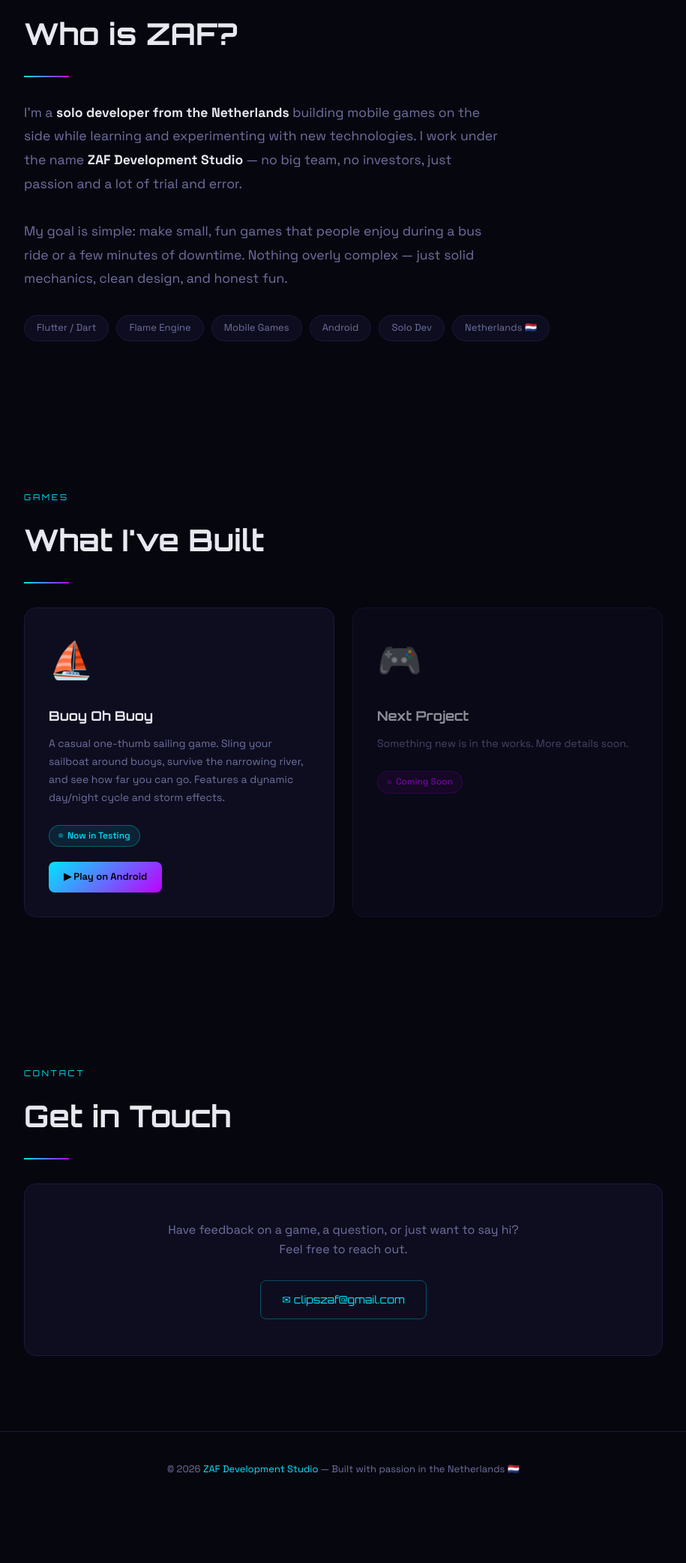
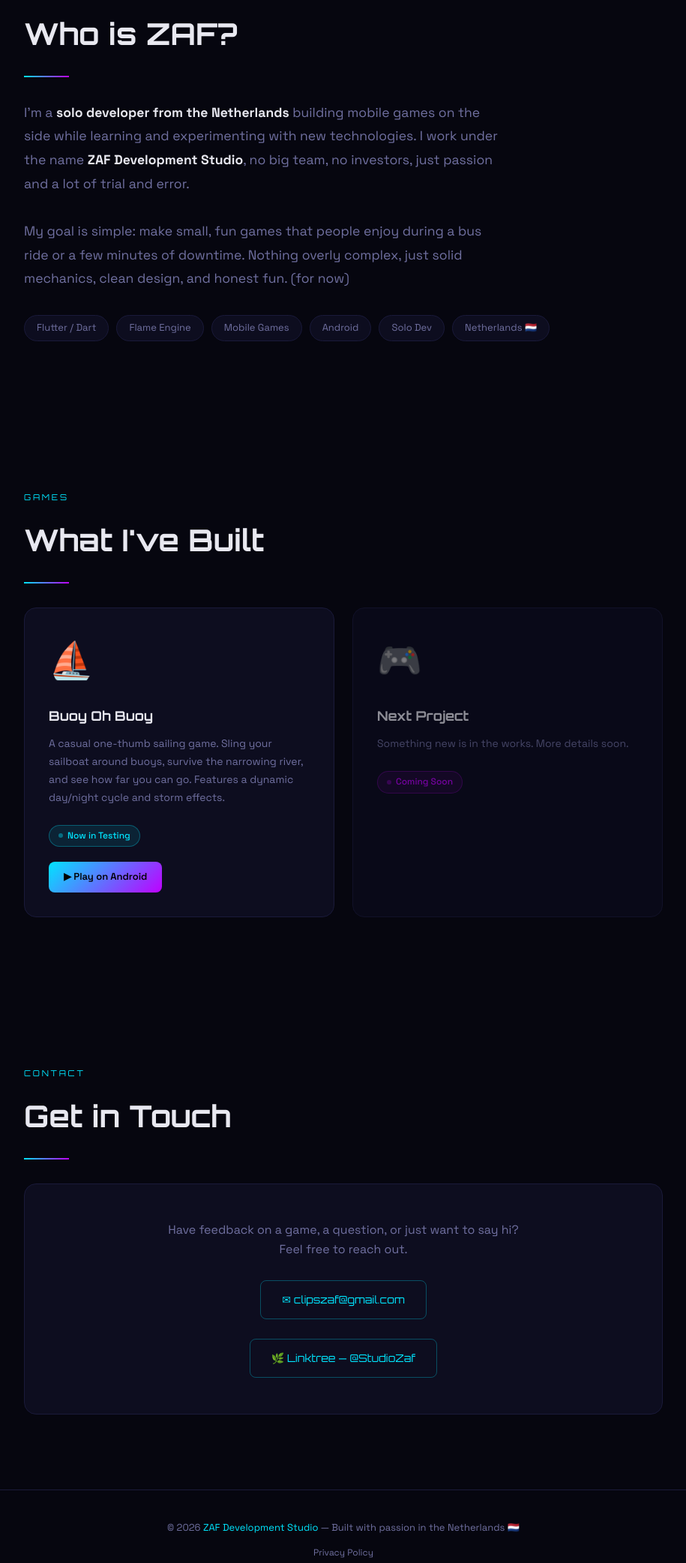
Before and after one commit to StudioZaf/studiozaf.github.io, a plain HTML site: page index.html in a window 1280 px wide. Shown: the part 921-3005 px from the top of the page at 75% size, without its empty margins (182-1097 px from the left). Before the commit the page ends 2931 px from the top, so only its background shows below. Drawn offline with Linux system fonts and the light colour scheme.

Commit message:
Update index.html

```diff
--- a/index.html
+++ b/index.html
@@ -415,8 +415,8 @@
     <h2 class="section-title">Who is ZAF?</h2>
     <div class="divider"></div>
     <p class="about-text">
-      I'm a <strong>solo developer from the Netherlands</strong> building mobile games on the side while learning and experimenting with new technologies. I work under the name <strong>ZAF Development Studio</strong> — no big team, no investors, just passion and a lot of trial and error.<br/><br/>
-      My goal is simple: make small, fun games that people enjoy during a bus ride or a few minutes of downtime. Nothing overly complex — just solid mechanics, clean design, and honest fun.
+      I'm a <strong>solo developer from the Netherlands</strong> building mobile games on the side while learning and experimenting with new technologies. I work under the name <strong>ZAF Development Studio</strong>, no big team, no investors, just passion and a lot of trial and error.<br/><br/>
+      My goal is simple: make small, fun games that people enjoy during a bus ride or a few minutes of downtime. Nothing overly complex, just solid mechanics, clean design, and honest fun. (for now)
     </p>
     <div class="tags">
       <span class="tag">Flutter / Dart</span>
@@ -446,7 +446,7 @@
           Now in Testing
         </span>
         <br/>
-        <a class="btn" href="https://play.google.com/apps/testing/com.zaf.buoyohbuoy" target="_blank">
+        <a class="btn" href="https://play.google.com/store/apps/details?id=com.zaf.buoyohbuoy&pcampaignid=web_share" target="_blank">
           ▶ Play on Android
         </a>
       </div>
@@ -473,8 +473,12 @@
     <div class="divider"></div>
     <div class="contact-box">
       <p>Have feedback on a game, a question, or just want to say hi? Feel free to reach out.</p>
-      <a class="contact-email" href="mailto:clipszaf@gmail.com">
+     <a class="contact-email" href="mailto:clipszaf@gmail.com">
         ✉ clipszaf@gmail.com
+      </a>
+      <br/><br/>
+      <a class="contact-email" href="https://linktr.ee/StudioZaf" target="_blank">
+        🌿 Linktree — @StudioZaf
       </a>
     </div>
   </section>
@@ -482,7 +486,9 @@
   <!-- FOOTER -->
   <footer>
     <p>© 2026 <span>ZAF Development Studio</span> — Built with passion in the Netherlands 🇳🇱</p>
+    <p style="margin-top: 12px;">
+      <a href="https://sites.google.com/view/buoyohbuoyprivacypolicy/" target="_blank" style="color: var(--muted); text-decoration: none; font-size: 12px;">Privacy Policy</a>
+    </p>
   </footer>
-
 </body>
 </html>
```
